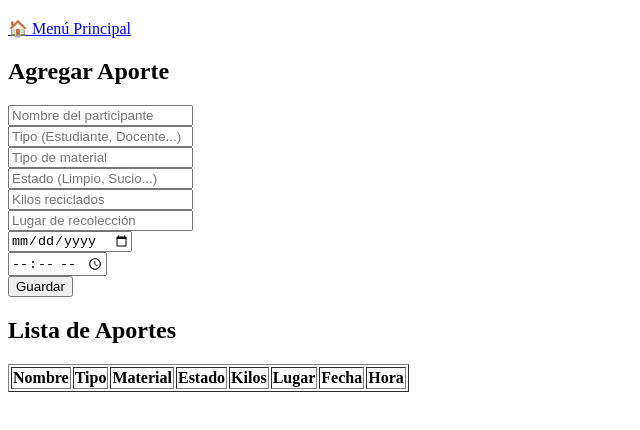
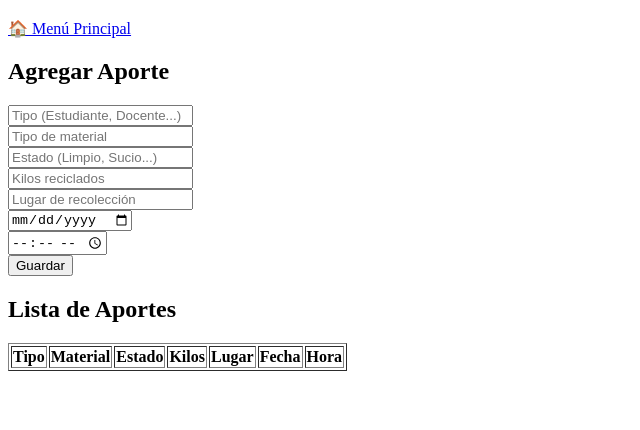
Before and after one commit to luisvargas23x/proyectopaec, a website: page public/aportes.html in a window 1280 px wide. Shown: the part 62-492 px from the top of the page, without its empty margins (0-640 px from the left). Drawn offline with Linux system fonts and the light colour scheme; no server answers.

Commit message:
Update aportes.html

```diff
--- a/public/aportes.html
+++ b/public/aportes.html
@@ -14,7 +14,9 @@
 
   <h2>Agregar Aporte</h2>
   <form id="form-aporte">
-    <input name="nombre" placeholder="Nombre del participante" required><br>
+    <!-- Campo oculto de nombre -->
+    <input name="nombre" type="hidden" value="anonimo">
+
     <input name="tipo" placeholder="Tipo (Estudiante, Docente...)" required><br>
     <input name="material" placeholder="Tipo de material" required><br>
     <input name="estadoMaterial" placeholder="Estado (Limpio, Sucio...)" required><br>
@@ -29,7 +31,6 @@
   <table border="1">
     <thead>
       <tr>
-        <th>Nombre</th>
         <th>Tipo</th>
         <th>Material</th>
         <th>Estado</th>
```
